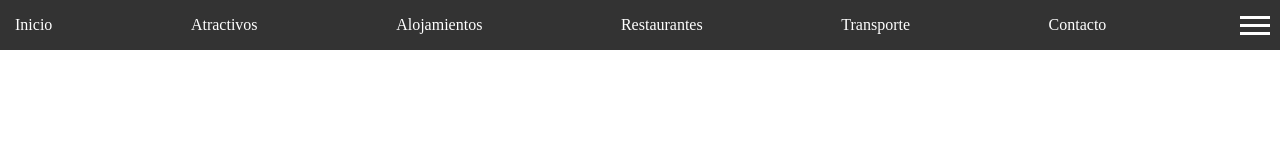
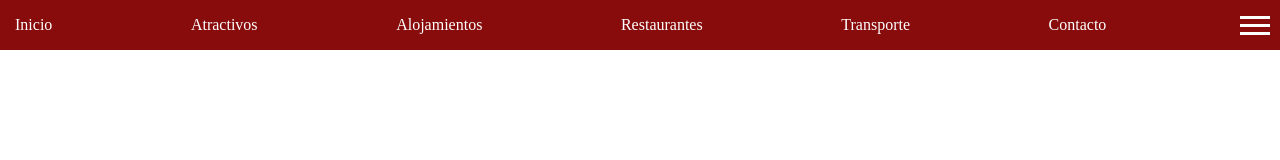
Before and after one commit to AlanGastonGomez/ProyectoCodoaCodo, a plain HTML site: page index.html in a window 1280 px wide. Drawn offline with Linux system fonts and the light colour scheme.

Commit message:
Update styles.css

```diff
--- a/styles.css
+++ b/styles.css
@@ -3,7 +3,7 @@
         .navbar {
             width: 100%;
             height: 50px;
-            background-color: #333;
+            background-color: #880c0c;
             position: fixed;
             top: 0;
             left: 0;
```
